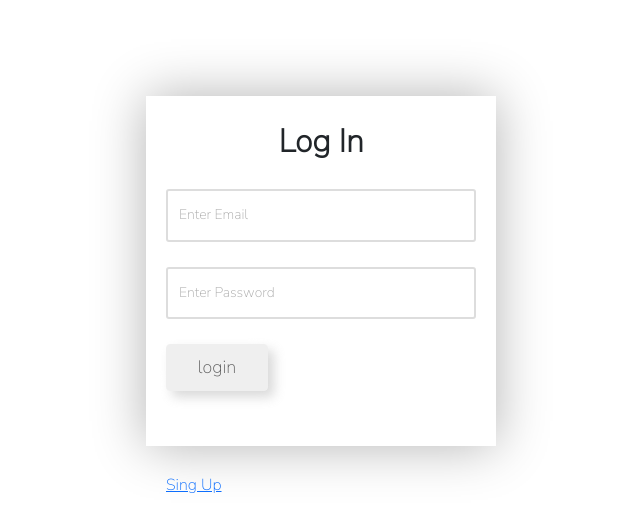
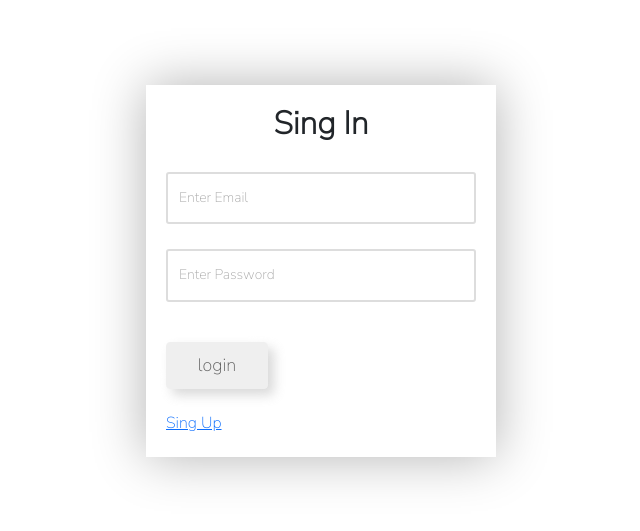
Before and after one commit to StanislavPilguy/blog-front, an Angular app: page /admin/log-in in a window 1280 px wide. Shown: the part 129-660 px from the top of the page, without its empty margins (319-959 px from the left). Built offline with nearby package versions, Linux system fonts and the light colour scheme.

Commit message:
added auth login

```diff
--- a/src/app/pages/admin-page/log-in/log-in.component.html
+++ b/src/app/pages/admin-page/log-in/log-in.component.html
@@ -1,12 +1,13 @@
 <div class="card-login">
   <form class="form" [formGroup]="form" (ngSubmit)="onSubmit()">
-    <h2>Log In</h2>
+    <h2>{{ title }}</h2>
     <div class="custom-input" [ngClass]="{invalid: form.invalid && (form.touched || form.dirty)}">
       <label class="custom-field one">
         <input type="email" name="email" id="email" formControlName="email" placeholder=" " required />
         <span class="custom-placeholder">Enter Email</span>
       </label>
-      <span *ngIf="form.invalid && (form.touched || form.dirty)" class="red">
+    </div>
+    <span *ngIf="form.invalid && (form.touched || form.dirty)" class="alert-error ">
         <span
           *ngIf="email?.errors?.['required']"
           class="err">
@@ -18,14 +19,13 @@
          Incorect Email
         </span>
       </span>
-    </div>
-
     <div class="custom-input">
       <label class="custom-field one">
         <input type="password" formControlName="password" placeholder=" " required />
         <span class="custom-placeholder">Enter Password</span>
       </label>
-      <span *ngIf="form.invalid && (form.touched || form.dirty)" class="red">
+    </div>
+    <span *ngIf="form.invalid && (form.touched || form.dirty)" class="alert-error">
         <span
           *ngIf="password?.errors?.['required']"
           class="err">
@@ -36,8 +36,8 @@
         >
           Password must be at least 6 characters long.
         </span>
-      </span>
-    </div>
+    </span>
+    <small class="alert-error">{{ msg }}</small>
     <div class="custom-button">
       <button
         class="btn"
@@ -45,8 +45,8 @@
         [disabled]="form.invalid || form.disabled"
       >login</button>
     </div>
-    <div class="custom-input">
-      <a routerLink="registration">Sing Up</a>
+    <div class="form-item">
+      <a routerLink="/admin/registration">Sing Up</a>
     </div>
   </form>
 </div>
--- a/src/app/pages/admin-page/log-in/log-in.component.ts
+++ b/src/app/pages/admin-page/log-in/log-in.component.ts
@@ -18,11 +18,10 @@ export class LogInComponent implements OnInit, OnDestroy {
     password: '',
     role: ''
   };
-  // private token: IToken = {
-  //   token: ''
-  // };
   public form!: FormGroup;
   public aSub!: Subscription;
+  public msg: string = '';
+  public title: string = 'Sing In'
 
 
   constructor(
@@ -51,7 +50,6 @@ export class LogInComponent implements OnInit, OnDestroy {
     return this.form.get('password')
   }
 
-
   ngOnDestroy() {
     if (this.aSub) {
       this.aSub.unsubscribe();
@@ -62,17 +60,17 @@ export class LogInComponent implements OnInit, OnDestroy {
     this.user.email = this.form.value.email;
     this.user.password = this.form.value.password;
 
-    this.form.disable()
+    this.form.disable();
 
     this.aSub = this._auth.login(this.user)
       .subscribe(
         () => {
-          this._router.navigate(['/admin', 'dashboard']).then()
-          this.form.enable()
+          this._router.navigate(['/admin', 'dashboard']).then();
+          this.form.enable();
         },
         (error) => {
           if (error.error.msg) {
-
+           this.msg = error.error.msg;
           }
         }
       )
--- a/src/app/pages/admin-page/registration/registration.component.html
+++ b/src/app/pages/admin-page/registration/registration.component.html
@@ -1,44 +1,52 @@
 <div class="card-login">
   <form class="form" [formGroup]="form" (ngSubmit)="onSubmit()">
-    <h2>Log Up</h2>
-    <div class="custom-input" >
+    <h2>{{ title }}</h2>
+    <div class="custom-input" [ngClass]="{invalid: form.invalid && (form.touched || form.dirty)}">
       <label class="custom-field one">
         <input type="email" name="email" id="email" formControlName="email" placeholder=" " required />
         <span class="custom-placeholder">Enter Email</span>
       </label>
-      <span *ngIf="form.invalid && (form.touched || form.dirty)" class="red">
+    </div>
+    <span *ngIf="form.invalid && (form.touched || form.dirty)" class="alert-error ">
         <span
-          *ngIf="email?.invalid"
+          *ngIf="email?.errors?.['required']"
           class="err">
-            Email not valid
+            Email must not be empty
+        </span>
+        <span
+          *ngIf="email?.errors?.['email']"
+        >
+         Incorect Email
         </span>
       </span>
-    </div>
-
     <div class="custom-input">
       <label class="custom-field one">
         <input type="password" formControlName="password" placeholder=" " required />
         <span class="custom-placeholder">Enter Password</span>
       </label>
-      <span *ngIf="form.invalid && (form.touched || form.dirty)" class="red">
+    </div>
+    <span *ngIf="form.invalid && (form.touched || form.dirty)" class="alert-error">
         <span
-          *ngIf="password?.invalid"
+          *ngIf="password?.errors?.['required']"
           class="err">
             Password not be empty
         </span>
         <span
           *ngIf="password?.errors?.['minlength']"
         >
-          Name must be at least 4 characters long.
+          Password must be at least 6 characters long.
         </span>
-      </span>
-    </div>
+    </span>
+    <small class="alert-error">{{ msg }}</small>
     <div class="custom-button">
       <button
         class="btn"
         type="submit"
         [disabled]="form.invalid || form.disabled"
-      >registration</button>
+      >login</button>
+    </div>
+    <div class="form-item">
+      <a routerLink="/admin/registration">Sing Up</a>
     </div>
   </form>
 </div>
--- a/src/app/pages/admin-page/registration/registration.component.ts
+++ b/src/app/pages/admin-page/registration/registration.component.ts
@@ -9,8 +9,10 @@ import {Subscription} from "rxjs";
   templateUrl: './registration.component.html',
 })
 export class RegistrationComponent implements OnInit, OnDestroy {
+  public title = 'Sing Up'
   public form!: FormGroup;
   public aSub!: Subscription;
+  public msg: string = '';
 
   constructor(
     private _auth: AuthService,
@@ -76,7 +78,6 @@ export class RegistrationComponent implements OnInit, OnDestroy {
         }
         this.form.enable()
       }
-
     )
 
   }
--- a/src/scss/_log-in.scss
+++ b/src/scss/_log-in.scss
@@ -3,8 +3,6 @@
   justify-content: center;
   align-items: center;
   height: 100vh;
-  margin: 0;
-  padding: 0;
   box-shadow: 0 0 50px rgba(0,0,0, .3);
   form {
     display: flex;
@@ -14,34 +12,20 @@
     box-shadow: 0 0 50px rgba(0, 0, 0, .3);
     max-width: 350px;
     width: 100%;
-    height: 350px;
     padding: 20px;
     h2 {
       display: block;
       text-align: center;
       font-family: 'Nunito Sans', sans-serif;
       font-weight: bold;
-      padding-top: 20px;
-      margin-top: 60px;
     }
     .custom-input {
       display: flex;
       flex-direction: column;
       justify-content: center;
       width: 100%;
-      .red {
-        color: red;
-        font-family: 'Nunito Sans', sans-serif;
-        font-size: 0.8em;
-        font-weight: 400;
-      }
     }
-    .alert-error {
-      color: red;
-      font-family: 'Nunito Sans', sans-serif;
-      font-size: 0.5em;
-      font-weight: 400;
-    }
+
     .custom-input .custom-field {
       position: relative;
       font-size: 14px;
@@ -82,19 +66,16 @@
       border: 2px solid #ddd;
       transition: border-color 0.3s ease;
     }
-
     .custom-input .custom-field.one input + .custom-placeholder {
       left: 8px;
       padding: 0 5px;
     }
-
     .custom-input .custom-field.one input.dirty,
     .custom-input .custom-field.one input:not(:placeholder-shown),
     .custom-input .custom-field.one input:focus {
       border-color: #222;
       transition-delay: 0.1s
     }
-
     .custom-input .custom-field.one input.dirty + .custom-placeholder,
     .custom-input .custom-field.one input:not(:placeholder-shown) + .custom-placeholder,
     .custom-input .custom-field.one input:focus + .custom-placeholder {
@@ -104,12 +85,28 @@
       background: #fff;
       width: auto
     }
+
+    .alert-error {
+      display: block;
+      color: red;
+      font-family: 'Nunito Sans', sans-serif;
+      font-size: 0.9em;
+      font-weight: 400;
+      width: 100%;
+      height: 15px;
+    }
+    .form-item {
+      padding-top: 20px;
+      a {
+        text-underline: none;
+      }
+    }
   }
+
 }
 
 .custom-button {
   margin-top: 20px;
-  margin-bottom: 80px;
 }
 .btn {
   color: #090909;
@@ -134,4 +131,5 @@
 .btn:active {
   box-shadow: 4px 4px 12px #c5c5c5,
   -4px -4px 12px #ffffff;
+  outline: #e8e8e8!important;
 }
--- a/src/scss/_registration.scss
+++ b/src/scss/_registration.scss
@@ -1,41 +1,49 @@
 .card-login {
   display: flex;
+  justify-content: center;
+  align-items: center;
+  height: 100vh;
+  box-shadow: 0 0 50px rgba(0,0,0, .3);
+  form {
+    display: flex;
     flex-direction: column;
-  margin: 10% auto;
-  max-width: 400px;
+    justify-content: center;
+    background-color: #fff;
+    box-shadow: 0 0 50px rgba(0, 0, 0, .3);
+    max-width: 350px;
     width: 100%;
     padding: 20px;
-  border-radius: 5px;
-  background: #ffffff;
-  box-shadow: 50px 50px 100px #d9d9d9,
-  -50px -50px 100px #ffffff;
     h2 {
+      display: block;
       text-align: center;
-    margin-bottom: 30px;
+      font-family: 'Nunito Sans', sans-serif;
+      font-weight: bold;
     }
     .custom-input {
       display: flex;
       flex-direction: column;
       justify-content: center;
-    margin: 10px auto;
+      width: 100%;
     }
-  .custom-field {
+
+    .custom-input .custom-field {
       position: relative;
       font-size: 14px;
       padding-top: 20px;
       margin-bottom: 5px;
     }
-  .custom-field input {
+    .custom-input .custom-field input {
+      display: block;
       border: none;
       appearance: none;
       background: #f2f2f2;
       padding: 12px;
       border-radius: 3px;
-    width: 300px;
+      width: 100%;
       outline: none;
       font-size: 14px;
     }
-  .custom-field .custom-placeholder {
+    .custom-input .custom-field .custom-placeholder {
       position: absolute;
       left: 12px;
       top: calc(50% + 10px);
@@ -46,61 +54,82 @@
         font-size 0.3s ease,
         color 0.3s ease;
     }
-  .custom-field input.dirty + .custom-placeholder,
-  .custom-field input:focus + .custom-placeholder,
-  .custom-field input:not(:placeholder-shown) + .custom-placeholder {
+    .custom-input .custom-field input.dirty + .custom-placeholder,
+    .custom-input .custom-field input:focus + .custom-placeholder,
+    .custom-input .custom-field input:not(:placeholder-shown) + .custom-placeholder {
       top: 10px;
       font-size: 10px;
       color: #222;
     }
-  .custom-field.one input {
+    .custom-input .custom-field.one input {
       background: none;
       border: 2px solid #ddd;
       transition: border-color 0.3s ease;
     }
-
-  .custom-field.one input + .custom-placeholder {
+    .custom-input .custom-field.one input + .custom-placeholder {
       left: 8px;
       padding: 0 5px;
     }
-
-  .custom-field.one input.dirty,
-  .custom-field.one input:not(:placeholder-shown),
-  .custom-field.one input:focus {
+    .custom-input .custom-field.one input.dirty,
+    .custom-input .custom-field.one input:not(:placeholder-shown),
+    .custom-input .custom-field.one input:focus {
       border-color: #222;
       transition-delay: 0.1s
     }
-
-  .custom-field.one input.dirty + .custom-placeholder,
-  .custom-field.one input:not(:placeholder-shown) + .custom-placeholder,
-  .custom-field.one input:focus + .custom-placeholder {
+    .custom-input .custom-field.one input.dirty + .custom-placeholder,
+    .custom-input .custom-field.one input:not(:placeholder-shown) + .custom-placeholder,
+    .custom-input .custom-field.one input:focus + .custom-placeholder {
       top: 20px;
       font-size: 10px;
       color: #222;
       background: #fff;
       width: auto
     }
+
+    .alert-error {
+      display: block;
+      color: red;
+      font-family: 'Nunito Sans', sans-serif;
+      font-size: 0.9em;
+      font-weight: 400;
+      width: 100%;
+      height: 15px;
     }
+    .form-item {
+      padding-top: 20px;
+      a {
+        text-underline: none;
+      }
+    }
+  }
+
+}
+
 .custom-button {
-  margin: 20px;
+  margin-top: 20px;
+}
 .btn {
   color: #090909;
   padding: 0.5em 1.7em;
   font-size: 18px;
-    border-radius: 0.5em;
   background: #e8e8e8;
   border: 1px solid #e8e8e8;
   transition: all .3s;
   box-shadow: 6px 6px 12px #c5c5c5,
   -6px -6px 12px #ffffff;
+  outline: none!important;
 }
 
 .btn:hover {
-    border: 1px solid white;
+  background-color: #32CD32;
+  transition:
+    background-color 0.3s ease-in,
+    color 0.3s ease-in;
+  color: #f2f2f2;
 }
 
 .btn:active {
   box-shadow: 4px 4px 12px #c5c5c5,
   -4px -4px 12px #ffffff;
+  outline: #e8e8e8!important;
 }
-}
```
Lines whose indentation alone changed are shown as unchanged.
